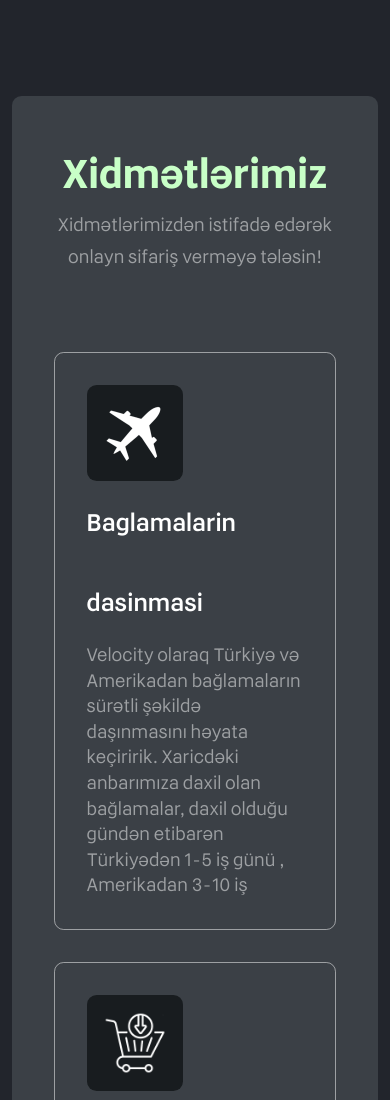
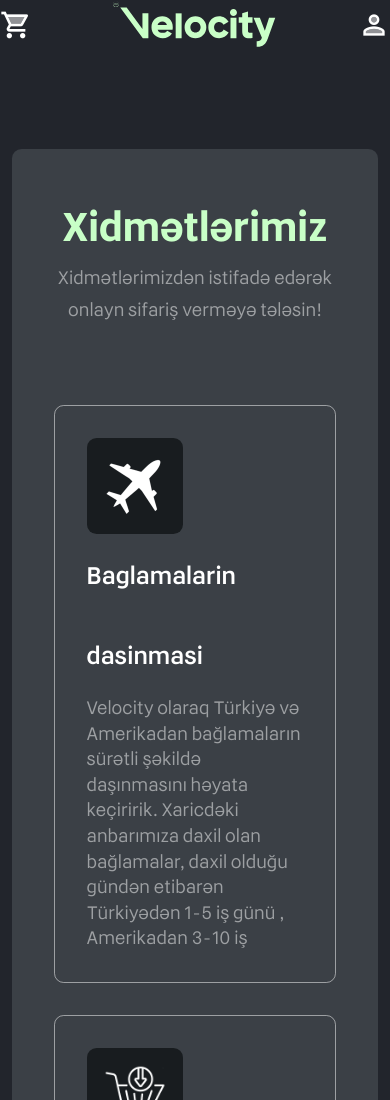
Before and after one commit to gubad-source/Frontend-Final, a website: page services.html in a window 390 px wide. Shown: the top 1100 px of the page. Drawn offline with nearby package versions, Linux system fonts and the light colour scheme.

Commit message:
responsive header have been added to some pages

```diff
--- a/services.html
+++ b/services.html
@@ -34,11 +34,14 @@
             </div>
             <div class="header__top-inner__right">
               <div class="currency">
-                <span> 1USD-1.76AZN </span> <br>
-                <span class="d-none">  1TR-1.20AZN </span>
+                <span> 1USD-1.76AZN </span> <br />
+                <span class="d-none"> 1TR-1.20AZN </span>
               </div>
               <a href="" class="phone">
-                <i class="icon-phone_two_tone"><span class="path1"></span><span class="path2"></span><span class="path3"></span></i>
+                <i class="icon-phone_two_tone"
+                  ><span class="path1"></span><span class="path2"></span
+                  ><span class="path3"></span
+                ></i>
                 <span>+994503793524</span>
               </a>
               <div class="language">
@@ -72,15 +75,43 @@
           </nav>
           <div class="header__bottom__actions">
             <a href="./login.html">
-              <i class="icon-user_two_tone"><span class="path1"></span><span class="path2"></span><span class="path3"></span><span class="path4"></span></i>
+              <i class="icon-user_two_tone"
+                ><span class="path1"></span><span class="path2"></span
+                ><span class="path3"></span><span class="path4"></span
+              ></i>
               <span class="cart-account">Hesabim</span>
             </a>
-            <a href="" style="position: relative;">
-              <i class="icon-cart"><span class="path1"></span><span class="path2"></span><span class="path3"></span><span class="path4"></span></i>
+            <a href="" style="position: relative">
+              <i class="icon-cart"
+                ><span class="path1"></span><span class="path2"></span
+                ><span class="path3"></span><span class="path4"></span
+              ></i>
               <span class="zero">0</span>
             </a>
           </div>
         </div>
+      </div>
+    </header>
+    <header class="mobile">
+      <div class="bar">
+        <a href="">
+            <i class="icon-cart d-md-none order-2"
+              ><span class="path1"></span><span class="path2"></span
+              ><span class="path3"></span><span class="path4"></span
+            ></i>
+          </a>
+
+      </div>
+      <div class="logo">
+        <a href=""><img src="./assets/images/logo.svg" alt=""> </a>
+      </div>
+      <div class="person">
+          <a href="">
+            <i class="icon-user_two_tone d-md-none order-last"
+            ><span class="path1"></span><span class="path2"></span
+            ><span class="path3"></span><span class="path4"></span
+          ></i>
+          </a>
       </div>
     </header>
     <main>
```
Also changed, not shown: about.html (+9 -6 lines), contact.html (+39 -8 lines), innovation.html (+2 -2 lines), assets/scss/pages/_about.scss (line endings or trailing spaces).
